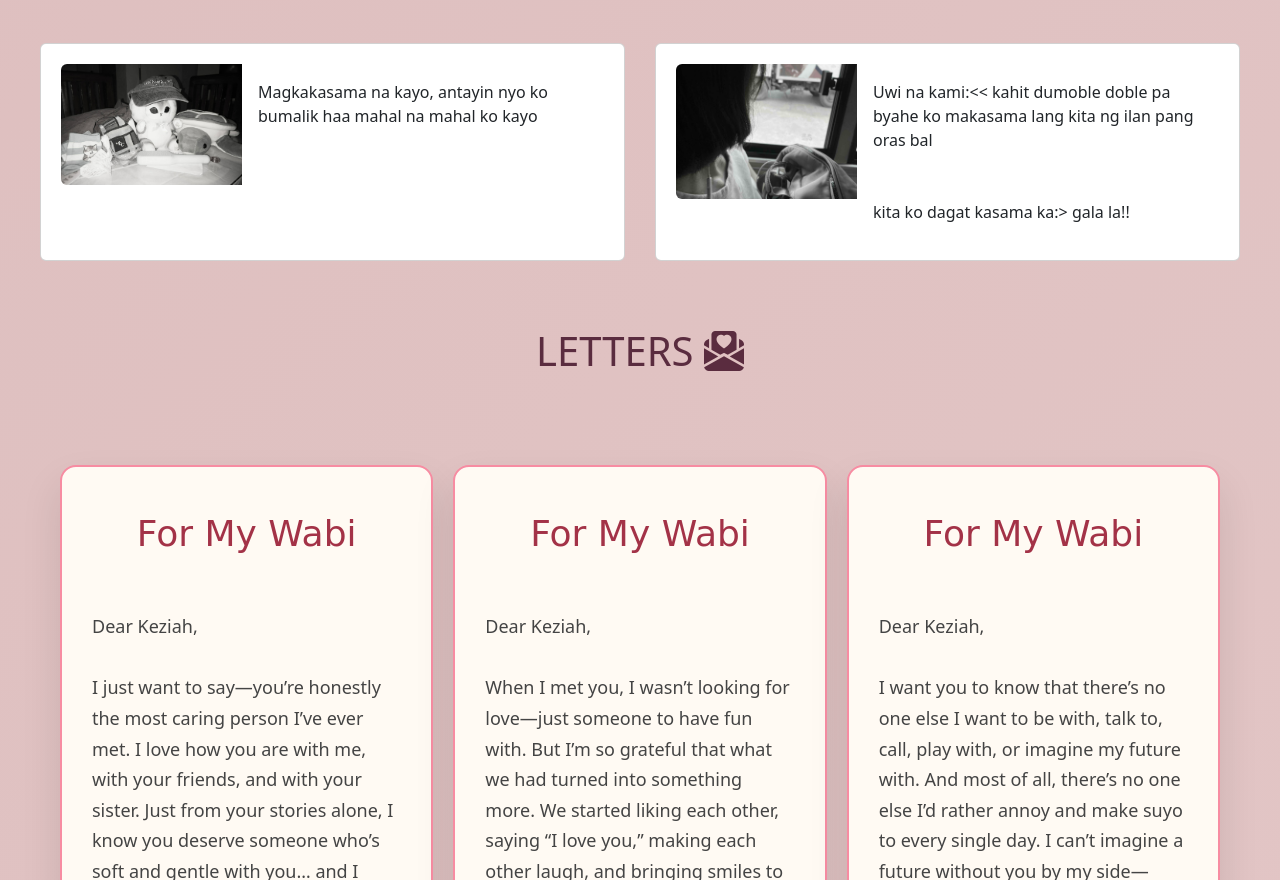
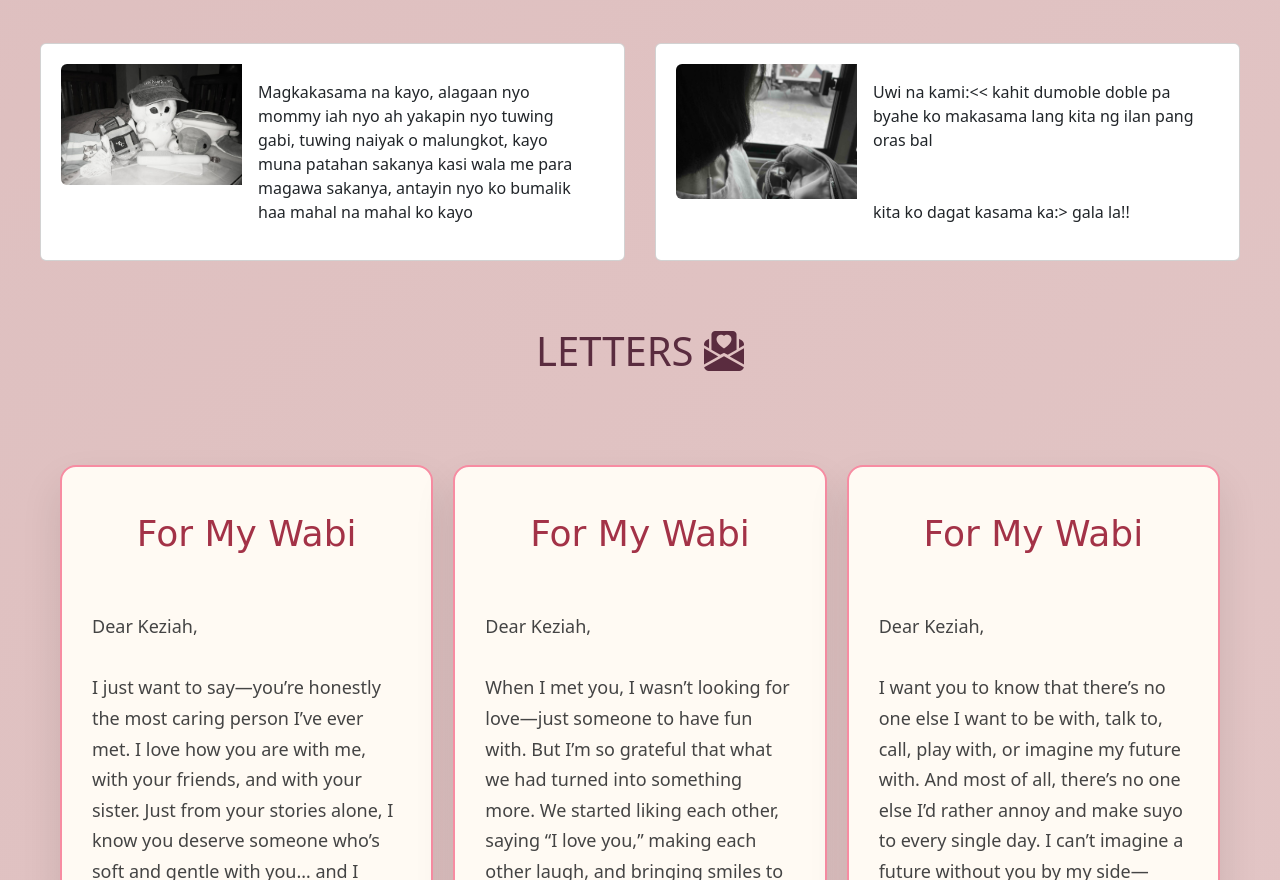
Before and after one commit to sebasauruss/sebasauruss.github.io, a plain HTML site: page index.html in a window 1280 px wide. Shown: the part 3295-4175 px from the top of the page. Drawn offline with nearby package versions, Linux system fonts and the light colour scheme.

Commit message:
Update index.html

```diff
--- a/index.html
+++ b/index.html
@@ -183,7 +183,7 @@ function flipCard(id) {
     </div>
     <div class="col-8">
       <div class="card-body">
-        <p class="card-text">Magkakasama na kayo, antayin nyo ko bumalik haa mahal na mahal ko kayo</p>
+        <p class="card-text">Magkakasama na kayo, alagaan nyo mommy iah nyo ah yakapin nyo tuwing gabi, tuwing naiyak o malungkot, kayo muna patahan sakanya kasi wala me para magawa sakanya, antayin nyo ko bumalik haa mahal na mahal ko kayo</p>
       </div>
     </div>
   </div>
```
